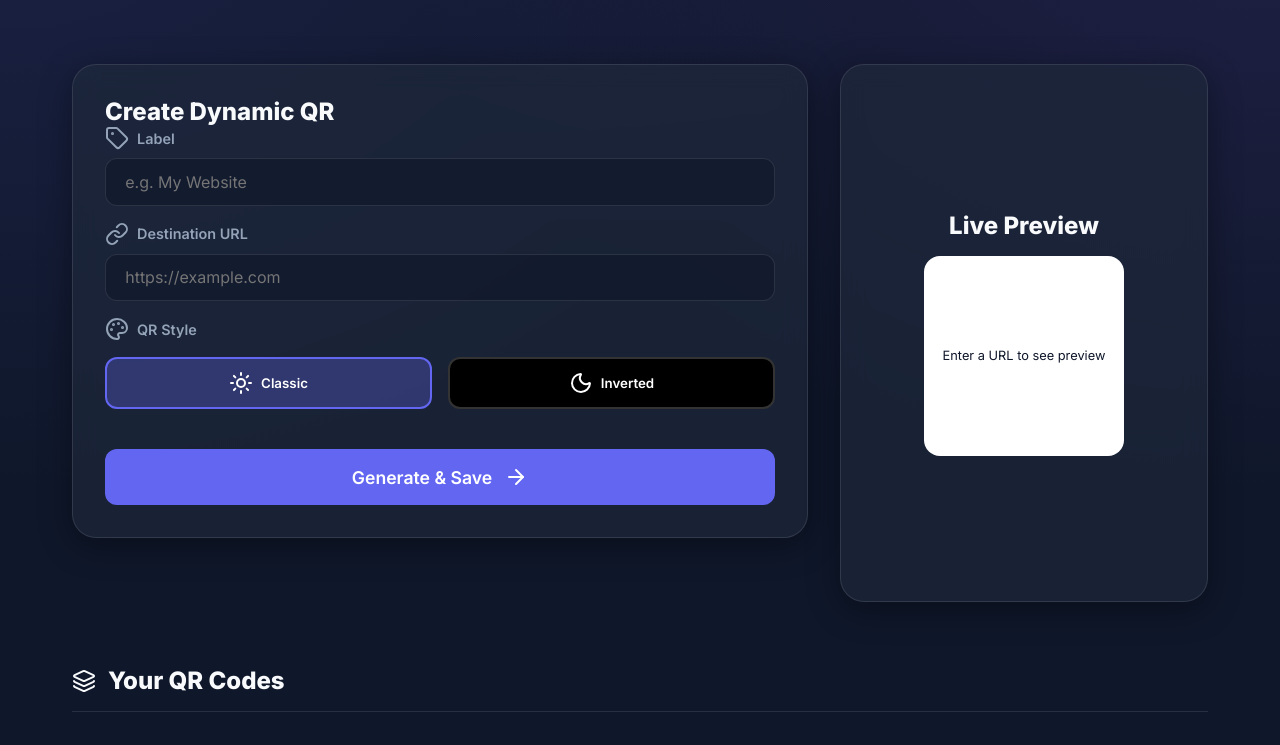
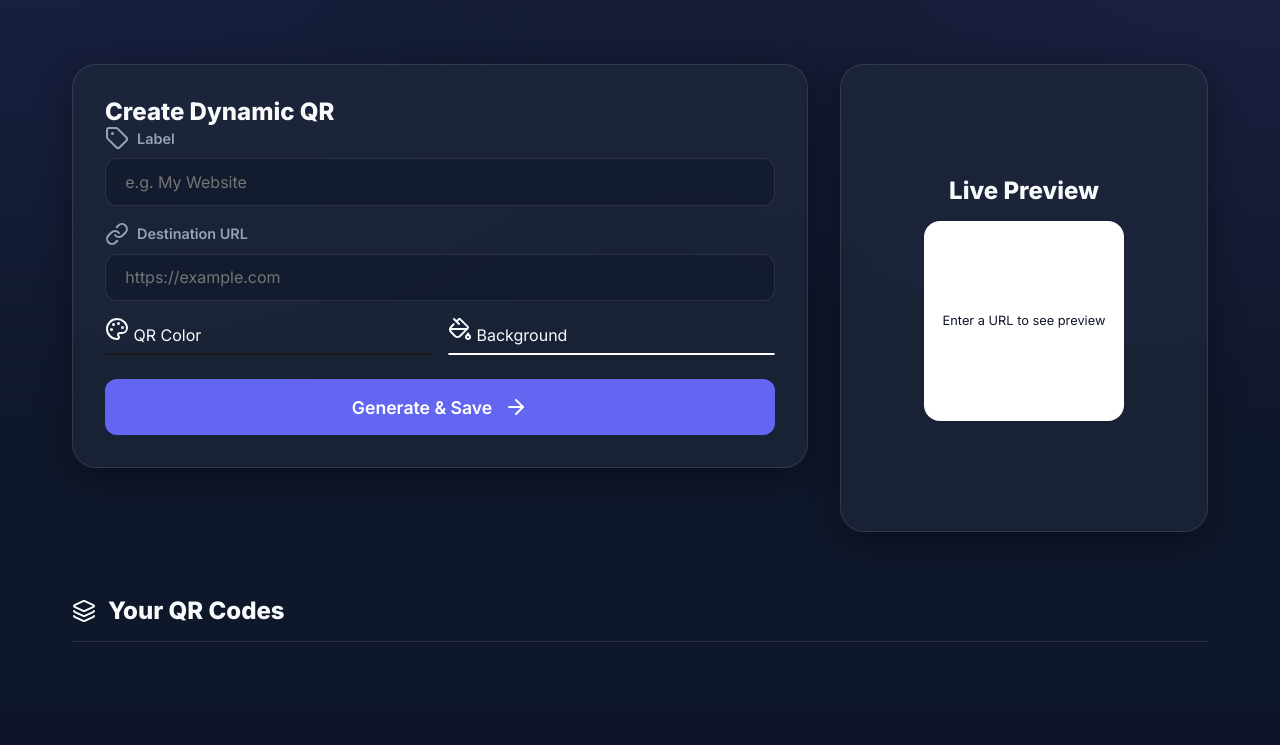
Before and after one commit to naman-pasricha/Dynamic_QR_Code, a Flask app: page / in a window 1280 px wide. Shown: the part 180-925 px from the top of the page. After the commit the page ends 822 px from the top, so only its background shows below. Run offline with Flask 3, Linux system fonts and the light colour scheme.

Commit message:
Add color customization for QR codes

```diff
--- a/app.py
+++ b/app.py
@@ -21,8 +21,8 @@ class QRCodeData(db.Model):
     label = db.Column(db.String(100), nullable=False)
     short_code = db.Column(db.String(10), unique=True, nullable=False)
     target_url = db.Column(db.String(500), nullable=False)
-    fill_color = db.Column(db.String(20), default="black")
-    back_color = db.Column(db.String(20), default="white")
+    fill_color = db.Column(db.String(50), default='black')
+    back_color = db.Column(db.String(50), default='white')
     created_at = db.Column(db.DateTime, default=datetime.utcnow)
 
     def __repr__(self):
@@ -30,15 +30,6 @@ class QRCodeData(db.Model):
 
 with app.app_context():
     db.create_all()
-    # Simple migration check for existing databases
-    from sqlalchemy import inspect, text
-    inspector = inspect(db.engine)
-    columns = [c['name'] for c in inspector.get_columns('qr_code_data')]
-    if 'fill_color' not in columns:
-        with db.engine.connect() as conn:
-            conn.execute(text("ALTER TABLE qr_code_data ADD COLUMN fill_color VARCHAR(20) DEFAULT 'black'"))
-            conn.execute(text("ALTER TABLE qr_code_data ADD COLUMN back_color VARCHAR(20) DEFAULT 'white'"))
-            conn.commit()
 
 @app.route('/')
 def index():
@@ -49,6 +40,7 @@ def index():
 def create_qr():
     label = request.form.get('label')
     target_url = request.form.get('target_url')
+
     fill_color = request.form.get('fill_color', 'black')
     back_color = request.form.get('back_color', 'white')
 
@@ -58,7 +50,13 @@ def create_qr():
     # Generate a unique short code
     short_code = str(uuid.uuid4())[:8]
 
-    new_qr = QRCodeData(label=label, short_code=short_code, target_url=target_url, fill_color=fill_color, back_color=back_color)
+    new_qr = QRCodeData(
+        label=label,
+        short_code=short_code,
+        target_url=target_url,
+        fill_color=fill_color,
+        back_color=back_color
+    )
     db.session.add(new_qr)
     db.session.commit()
 
@@ -70,7 +68,7 @@ def create_qr():
     qr.add_data(redirect_url)
     qr.make(fit=True)
 
-    img = qr.make_image(fill_color=new_qr.fill_color, back_color=new_qr.back_color)
+    img = qr.make_image(fill_color=fill_color, back_color=back_color)
     # Named as "1", "2", etc.
     img_name = f"{new_qr.id}.png"
     img_path = os.path.join(app.config['UPLOAD_FOLDER'], img_name)
@@ -83,13 +81,39 @@ def update_qr(id):
     qr_entry = QRCodeData.query.get_or_404(id)
     new_target_url = request.form.get('target_url')
     new_label = request.form.get('label')
+    new_fill = request.form.get('fill_color')
+    new_back = request.form.get('back_color')
 
     if new_target_url:
         qr_entry.target_url = new_target_url
     if new_label:
         qr_entry.label = new_label
 
+    # Check if colors changed to regenerate image
+    regenerate = False
+    if new_fill and new_fill != qr_entry.fill_color:
+        qr_entry.fill_color = new_fill
+        regenerate = True
+    if new_back and new_back != qr_entry.back_color:
+        qr_entry.back_color = new_back
+        regenerate = True
+
     db.session.commit()
+
+    if regenerate:
+        # Regenerate QR image
+        base_url = request.host_url.rstrip('/')
+        redirect_url = f"{base_url}/r/{qr_entry.short_code}"
+
+        qr = qrcode.QRCode(version=1, box_size=10, border=5)
+        qr.add_data(redirect_url)
+        qr.make(fit=True)
+
+        img = qr.make_image(fill_color=qr_entry.fill_color, back_color=qr_entry.back_color)
+        img_name = f"{qr_entry.id}.png"
+        img_path = os.path.join(app.config['UPLOAD_FOLDER'], img_name)
+        img.save(img_path)
+
     return redirect(url_for('index'))
 
 @app.route('/delete/<int:id>')
--- a/templates/index.html
+++ b/templates/index.html
@@ -153,6 +153,37 @@
             font-weight: 600;
         }
 
+        .color-inputs {
+            display: flex;
+            gap: 1rem;
+        }
+
+        .color-field {
+            flex: 1;
+            display: flex;
+            flex-direction: column;
+            gap: 0.5rem;
+        }
+
+        input[type="color"] {
+            -webkit-appearance: none;
+            border: none;
+            width: 100%;
+            height: 40px;
+            cursor: pointer;
+            background: none;
+            padding: 0;
+        }
+
+        input[type="color"]::-webkit-color-swatch-wrapper {
+            padding: 0;
+        }
+
+        input[type="color"]::-webkit-color-swatch {
+            border: 1px solid var(--border-color);
+            border-radius: 0.5rem;
+        }
+
         .main-submit {
             display: flex;
             align-items: center;
@@ -160,47 +191,6 @@
             gap: 0.75rem;
             padding: 1rem !important;
             font-size: 1.1rem;
-            margin-top: 1rem;
-        }
-
-        /* Style Selector */
-        .style-selector {
-            display: flex;
-            gap: 1rem;
-            margin-top: 0.5rem;
-        }
-
-        .style-btn {
-            flex: 1;
-            padding: 0.75rem;
-            border-radius: 0.75rem;
-            border: 2px solid var(--border-color);
-            background: rgba(15, 23, 42, 0.4);
-            color: var(--text-muted);
-            cursor: pointer;
-            transition: all 0.3s ease;
-            display: flex;
-            align-items: center;
-            justify-content: center;
-            gap: 0.5rem;
-            font-weight: 600;
-        }
-
-        .style-btn.active {
-            border-color: var(--primary);
-            background: var(--accent-glow);
-            color: white;
-        }
-
-        .style-btn.inverted-style {
-            background: #000;
-            color: #fff;
-            border-color: #333;
-        }
-
-        .style-btn.inverted-style.active {
-            border-color: var(--primary);
-            box-shadow: 0 0 15px var(--accent-glow);
         }
 
         /* Preview Box */
@@ -389,18 +379,15 @@
                             <label><i data-lucide="link"></i> Destination URL</label>
                             <input type="url" name="target_url" id="urlInput" placeholder="https://example.com" required>
                         </div>
-                        <div class="field">
-                            <label><i data-lucide="palette"></i> QR Style</label>
-                            <div class="style-selector">
-                                <button type="button" id="styleDefault" class="style-btn active">
-                                    <i data-lucide="sun"></i> Classic
-                                </button>
-                                <button type="button" id="styleInverted" class="style-btn inverted-style">
-                                    <i data-lucide="moon"></i> Inverted
-                                </button>
+                        <div class="color-inputs">
+                            <div class="color-field">
+                                <label><i data-lucide="palette"></i> QR Color</label>
+                                <input type="color" name="fill_color" id="fillColor" value="#000000">
                             </div>
-                            <input type="hidden" name="fill_color" id="fillColor" value="black">
-                            <input type="hidden" name="back_color" id="backColor" value="white">
+                            <div class="color-field">
+                                <label><i data-lucide="paint-bucket"></i> Background</label>
+                                <input type="color" name="back_color" id="backColor" value="#ffffff">
+                            </div>
                         </div>
                     </div>
                     <button type="submit" class="btn-primary main-submit">
@@ -438,7 +425,7 @@
                     </small>
                 </div>
                 <div class="qr-actions">
-                    <button class="btn-icon" onclick="openEditModal('{{ qr.id }}', '{{ qr.label }}', '{{ qr.target_url }}')">
+                    <button class="btn-icon" onclick="openEditModal('{{ qr.id }}', '{{ qr.label }}', '{{ qr.target_url }}', '{{ qr.fill_color }}', '{{ qr.back_color }}')">
                         <i data-lucide="edit-3"></i> Edit
                     </button>
                     <a href="/generated/{{ qr.id }}.png" download="{{ qr.label }}.png" class="btn-icon">
@@ -466,6 +453,16 @@
                     <label style="display: block; margin-bottom: 0.5rem; color: var(--text-muted);">New URL</label>
                     <input type="url" name="target_url" id="editUrl" style="width: 100%;" required>
                 </div>
+                <div class="color-inputs" style="width: 100%;">
+                    <div class="color-field">
+                        <label style="display: block; margin-bottom: 0.5rem; color: var(--text-muted);">QR Color</label>
+                        <input type="color" name="fill_color" id="editFill">
+                    </div>
+                    <div class="color-field">
+                        <label style="display: block; margin-bottom: 0.5rem; color: var(--text-muted);">Background</label>
+                        <input type="color" name="back_color" id="editBack">
+                    </div>
+                </div>
                 <div style="display: flex; gap: 1rem; width: 100%; margin-top: 1rem;">
                     <button type="button" class="btn-icon" onclick="closeEditModal()" style="flex: 1;">Cancel</button>
                     <button type="submit" class="btn-primary" style="flex: 2;">Update Link</button>
@@ -480,81 +477,52 @@
 
         // Live Preview Logic
         const urlInput = document.getElementById('urlInput');
+        const fillColor = document.getElementById('fillColor');
+        const backColor = document.getElementById('backColor');
         const qrcodePreview = document.getElementById('qrcodePreview');
         const previewText = document.getElementById('previewText');
 
-        const qrcode = new QRCode(qrcodePreview, {
-            width: 180,
-            height: 180,
-            colorDark: "#0f172a",
-            colorLight: "#ffffff"
-        });
-
-        urlInput.addEventListener('input', (e) => {
-            updatePreview();
-        });
-
-        // Theme Selection
-        const styleDefault = document.getElementById('styleDefault');
-        const styleInverted = document.getElementById('styleInverted');
-        const fillColor = document.getElementById('fillColor');
-        const backColor = document.getElementById('backColor');
-        const previewBox = document.getElementById('previewBox');
+        let qrPreviewObj = null;
 
         function updatePreview() {
             const val = urlInput.value;
-            const dark = fillColor.value;
-            const light = backColor.value;
-
-            // Clear previous QR
-            qrcodePreview.innerHTML = '';
+            const fill = fillColor.value;
+            const back = backColor.value;
 
             if (val) {
-                new QRCode(qrcodePreview, {
+                qrcodePreview.innerHTML = "";
+                qrPreviewObj = new QRCode(qrcodePreview, {
                     text: val,
                     width: 180,
                     height: 180,
-                    colorDark: dark === 'white' ? '#ffffff' : '#0f172a',
-                    colorLight: light === 'black' ? '#000000' : '#ffffff'
+                    colorDark: fill,
+                    colorLight: back
                 });
                 previewText.style.display = 'none';
                 qrcodePreview.style.opacity = '1';
-
-                // Update preview box background
-                previewBox.style.background = light === 'black' ? '#000' : '#fff';
             } else {
                 qrcodePreview.style.opacity = '0';
                 previewText.style.display = 'block';
-                previewBox.style.background = '#fff';
-                previewText.style.color = '#0f172a';
             }
         }
 
-        styleDefault.addEventListener('click', () => {
-            styleDefault.classList.add('active');
-            styleInverted.classList.remove('active');
-            fillColor.value = 'black';
-            backColor.value = 'white';
-            updatePreview();
-        });
+        urlInput.addEventListener('input', updatePreview);
+        fillColor.addEventListener('input', updatePreview);
+        backColor.addEventListener('input', updatePreview);
 
-        styleInverted.addEventListener('click', () => {
-            styleInverted.classList.add('active');
-            styleDefault.classList.remove('active');
-            fillColor.value = 'white';
-            backColor.value = 'black';
-            updatePreview();
-        });
-
-        function openEditModal(id, label, url) {
+        function openEditModal(id, label, url, fill, back) {
             const modal = document.getElementById('editModal');
             const form = document.getElementById('editForm');
             const labelInput = document.getElementById('editLabel');
             const urlInput = document.getElementById('editUrl');
+            const fillInput = document.getElementById('editFill');
+            const backInput = document.getElementById('editBack');
 
             form.action = '/update/' + id;
             labelInput.value = label;
             urlInput.value = url;
+            fillInput.value = fill || '#000000';
+            backInput.value = back || '#ffffff';
 
             modal.style.display = 'flex';
         }
```
